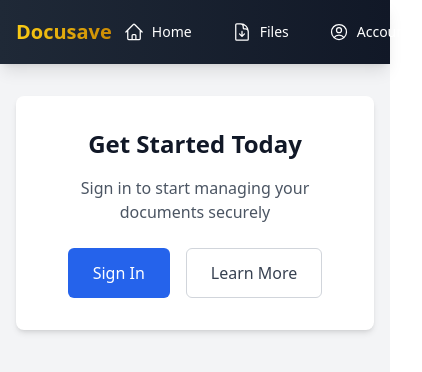
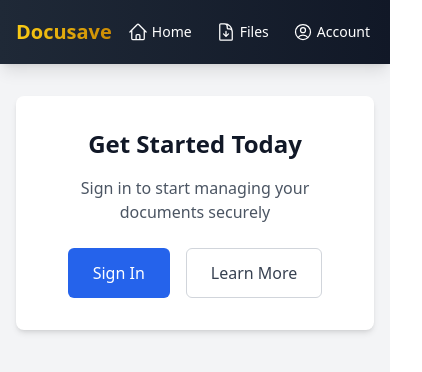
Before and after one commit to sri-maddineni/Docusave, a React (Vite) app: page / in a window 390 px wide. Shown: the top 372 px of the page, 422 px wide, since content can reach past the window. Built offline with nearby package versions, Linux system fonts and the light colour scheme; no server answers.

Commit message:
some changes doen for mobile lets check

```diff
--- a/src/components/Navbar.jsx
+++ b/src/components/Navbar.jsx
@@ -18,23 +18,23 @@ const Navbar = () => {
                     <div className="flex space-x-4">
                         <Link
                             to="/"
-                            className="flex items-center px-3 py-2 rounded-md text-sm font-medium hover:bg-gray-700 transition duration-150 ease-in-out group"
+                            className="flex items-center px-1 py-2 rounded-md text-sm font-medium hover:bg-gray-700 transition duration-150 ease-in-out group"
                         >
-                            <HomeIcon className="h-5 w-5 mr-2 group-hover:text-blue-400" />
+                            <HomeIcon className="h-5 w-5 mr-1 group-hover:text-blue-400" />
                             <span>Home</span>
                         </Link>
                         <Link
                             to="/files"
-                            className="flex items-center px-3 py-2 rounded-md text-sm font-medium hover:bg-gray-700 transition duration-150 ease-in-out group"
+                            className="flex items-center px-1 py-2 rounded-md text-sm font-medium hover:bg-gray-700 transition duration-150 ease-in-out group"
                         >
-                            <DocumentArrowDownIcon className="h-5 w-5 mr-2 group-hover:text-blue-400" />
+                            <DocumentArrowDownIcon className="h-5 w-5 mr-1 group-hover:text-blue-400" />
                             <span>Files</span>
                         </Link>
                         <Link
                             to="/account"
-                            className="flex items-center px-3 py-2 rounded-md text-sm font-medium hover:bg-gray-700 transition duration-150 ease-in-out group"
+                            className="flex items-center px-1 py-2 rounded-md text-sm font-medium hover:bg-gray-700 transition duration-150 ease-in-out group"
                         >
-                            <UserCircleIcon className="h-5 w-5 mr-2 group-hover:text-blue-400" />
+                            <UserCircleIcon className="h-5 w-5 mr-1 group-hover:text-blue-400" />
                             <span>Account</span>
                         </Link>
                     </div>
--- a/src/pages/Files.jsx
+++ b/src/pages/Files.jsx
@@ -140,8 +140,8 @@ const Files = () => {
   const base64String = file.fileData;
 
   const previewStyle = {
-      width: '400px',
-      height: '300px',
+    width: '100%',
+    aspectRatio: '4/3', // Maintain aspect ratio
     border: '1px solid #ddd',
     borderRadius: '0.5rem',
     overflow: 'hidden',
@@ -149,7 +149,7 @@ const Files = () => {
     justifyContent: 'center',
     alignItems: 'center',
     backgroundColor: '#fff',
-      margin: '5px',
+    margin: '5px 0',
   };
 
   const getTextPreview = text => {
@@ -164,8 +164,8 @@ const Files = () => {
           src={base64String}
           alt="Preview"
           style={{
-              maxWidth: '100%',
-              maxHeight: '100%',
+            width: '100%',
+            height: '100%',
             objectFit: 'contain',
           }}
         />
@@ -179,7 +179,11 @@ const Files = () => {
         <iframe
           src={base64String + '#toolbar=0&navpanes=0&scrollbar=0'}
           title="PDF Preview"
-            style={{ width: '100%', height: '100%', border: 'none' }}
+          style={{
+            width: '100%',
+            height: '100%',
+            border: 'none',
+          }}
         />
       </div>
     );
@@ -192,7 +196,7 @@ const Files = () => {
       <div
         style={{
           ...previewStyle,
-            padding: '1rem',
+          padding: '0.5rem',
           overflowY: 'auto',
           whiteSpace: 'pre-wrap',
           fontFamily: 'monospace',
@@ -219,13 +223,20 @@ const Files = () => {
         <p>
           <strong>Size:</strong> {(file.size / 1024).toFixed(2)} KB
         </p>
-          <p style={{ marginTop: '0.5rem', fontSize: '0.85rem', color: '#666' }}>
+        <p
+          style={{
+            marginTop: '0.5rem',
+            fontSize: '0.85rem',
+            color: '#666',
+          }}
+        >
           Preview not available for this file type.
         </p>
       </div>
     </div>
   );
 };
+
 
   if (loading && localuser) {
     return (
```
Lines whose indentation alone changed are shown as unchanged.
